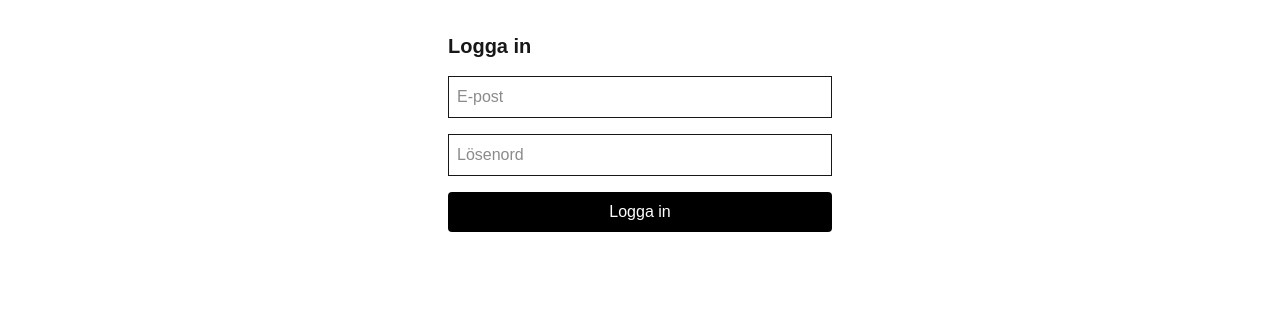
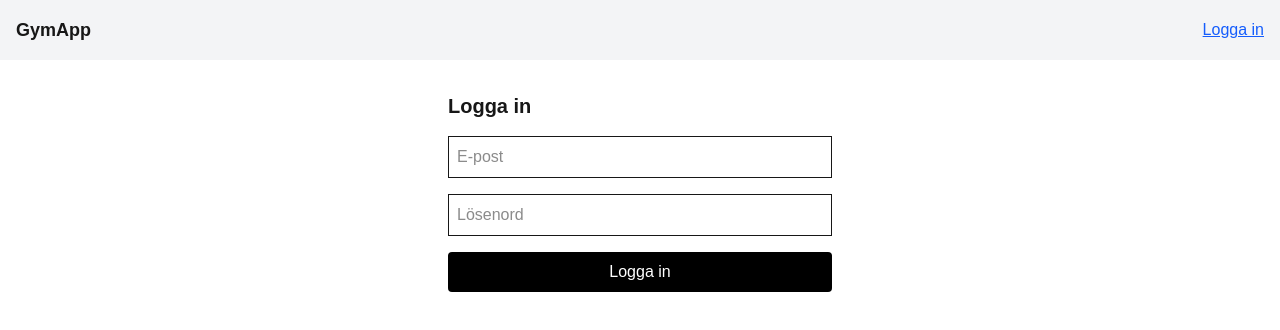
Before and after one commit to Andersson76/GymApp, a Next.js app: page /login in a window 1280 px wide. Shown: the top 330 px of the page. Built offline with nearby package versions, Linux system fonts and the light colour scheme.

Commit message:
(site) with login layout page and auth

```diff
--- /dev/null
+++ b/src/app/(site)/layout.tsx
@@ -0,0 +1,17 @@
+"use client";
+
+import { AuthProvider } from "@/context/AuthContext";
+import Header from "@/components/Header";
+
+export default function SiteLayout({
+  children,
+}: {
+  children: React.ReactNode;
+}) {
+  return (
+    <AuthProvider>
+      <Header />
+      {children}
+    </AuthProvider>
+  );
+}
--- a/src/app/login/page.tsx
+++ b/src/app/(site)/login/page.tsx
@@ -15,21 +15,26 @@ export default function LoginPage() {
     e.preventDefault();
     setError("");
 
-    const res = await fetch("/api/login", {
+    try {
+      const res = await fetch("/api/auth/login", {
         method: "POST",
         headers: { "Content-Type": "application/json" },
         body: JSON.stringify({ email, password }),
       });
 
       if (!res.ok) {
-      const { message } = await res.json();
-      setError(message || "Inloggning misslyckades");
+        const data = await res.json();
+        setError(data.message || "Inloggning misslyckades");
         return;
       }
 
       const { token } = await res.json();
       login(token);
       router.push("/");
+    } catch (err) {
+      console.log("Error: ", err);
+      setError("Kunde inte kontakta servern:");
+    }
   };
 
   return (
--- a/src/app/layout.tsx
+++ b/src/app/layout.tsx
@@ -1,7 +1,5 @@
 import type { Metadata } from "next";
 import "./globals.css";
-import { AuthProvider } from "@/context/AuthContext";
-//import Header from "@/components/Header";
 
 export const metadata: Metadata = {
   title: "GymApp",
@@ -15,10 +13,7 @@ export default function RootLayout({
 }) {
   return (
     <html lang="en">
-      <body>
-        {/* <Header /> */}
-        <AuthProvider>{children}</AuthProvider>
-      </body>
+      <body>{children}</body>
     </html>
   );
 }
```
Also changed, not shown: src/app/(site)/page.tsx (renamed from src/app/page.tsx). Lines whose indentation alone changed are shown as unchanged.
